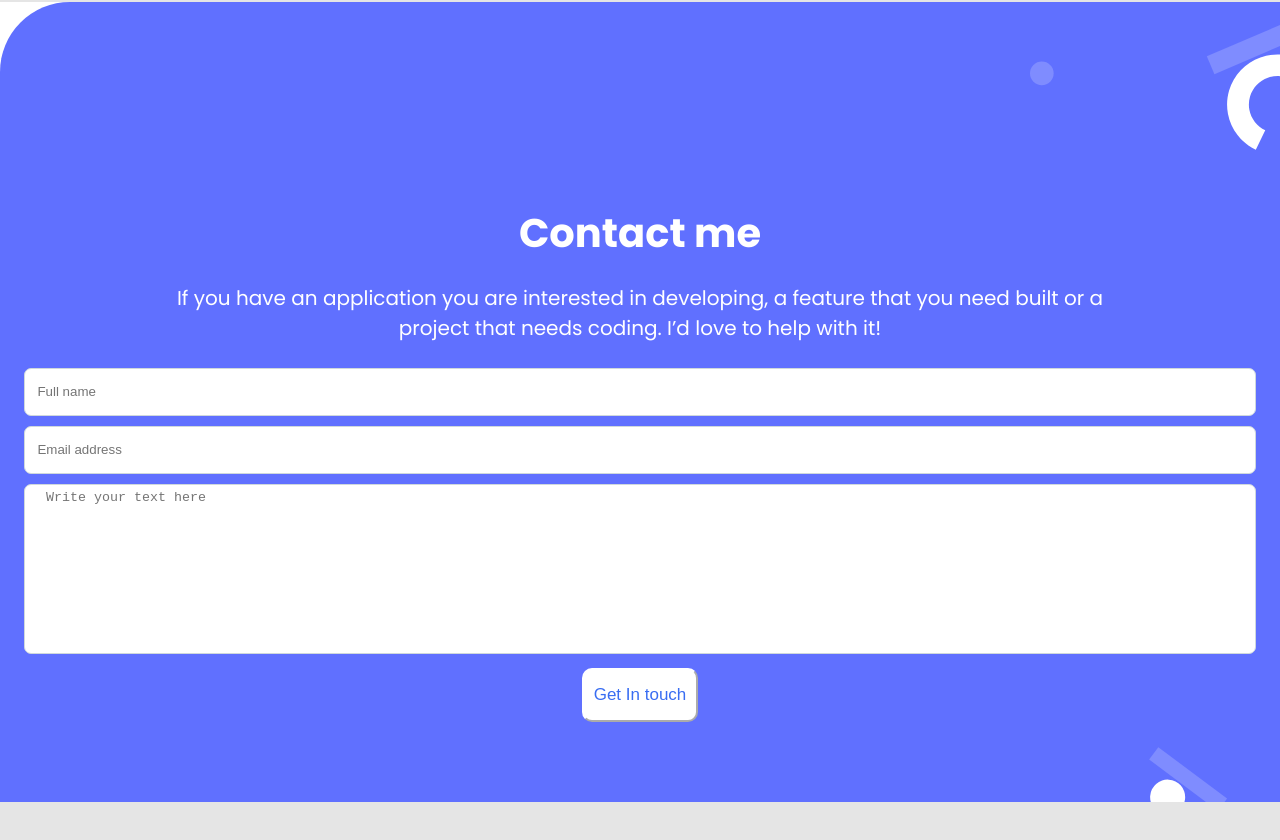
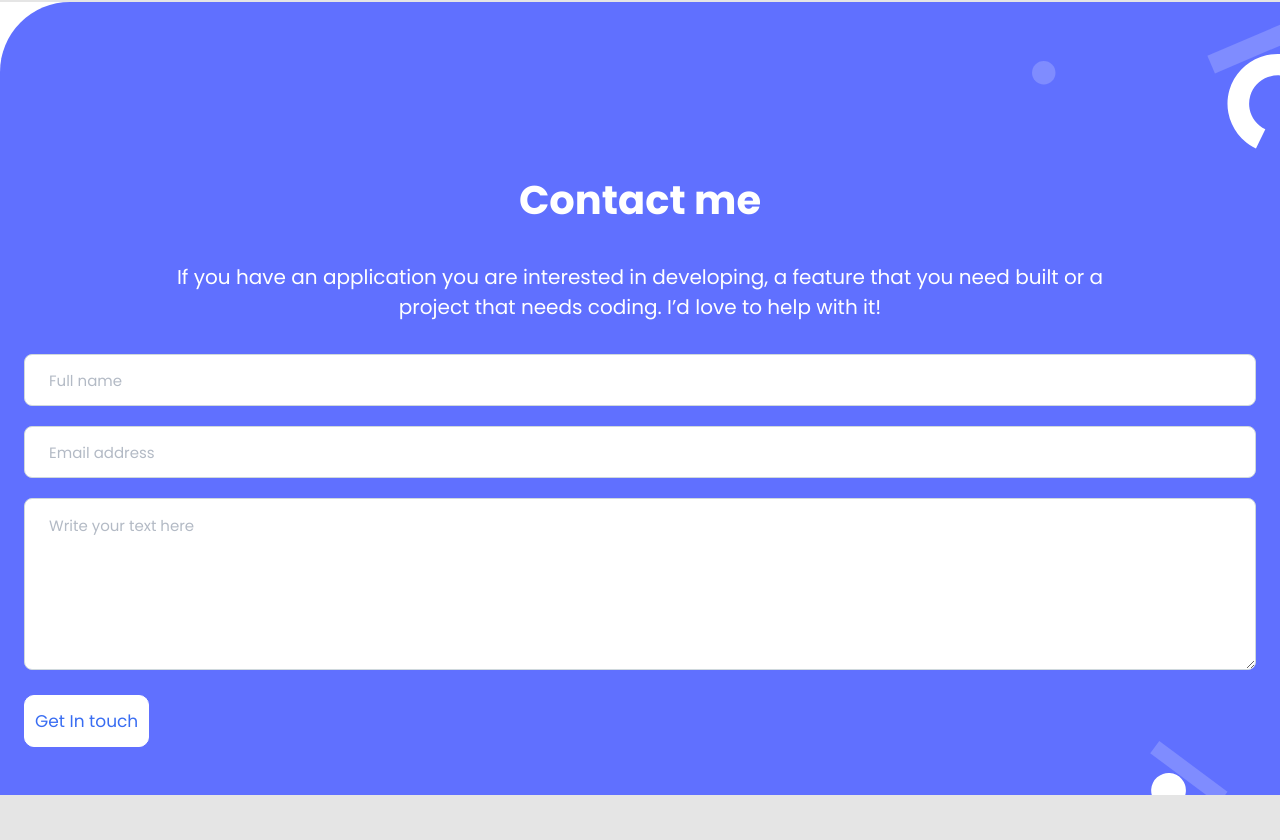
Before and after one commit to Fentahunn/contact-form, a plain HTML site: page index.html in a window 1280 px wide. Shown: the part 5194-6034 px from the top of the page. Drawn offline with Linux system fonts and the light colour scheme.

Commit message:
Make changes in the index.html and style.css files

```diff
--- a/index.html
+++ b/index.html
@@ -318,23 +318,13 @@
               with it!
             </p>
             <form class="form-contact" action="https://formspree.io/f/xwkjdrpo" method="post">
-              <ul class="form-ul">
-                <li>
-                  <input type="text" name="user_name" id="user_name" placeholder="  Full name" maxlength="30"
-                    class="input-form" required />
-                </li>
-                <li>
-                  <input type="email" name="user_email" id="user_email" placeholder="  Email address" required
-                    class="input-form" required />
-                </li>
-                <li>
-                  <textarea required name="user_message" id="user_message" maxlength="500"
-                    placeholder="  Write your text here" class="input-form"></textarea>
-                </li>
-                <li>
-                  <button type="submit" class="btn-submit">Get In touch</button>
-                </li>
-              </ul>
+              <input type="text" name="user_name" id="user_name" placeholder="  Full name" maxlength="30"
+               required />
+              <input type="email" name="user_email" id="user_email" placeholder="  Email address" required
+                 required />
+              <textarea required name="user_message" id="user_message" maxlength="500" cols="30" rows="7"
+                placeholder="  Write your text here"></textarea>
+              <button type="submit" class="btn-submit">Get In touch</button>
             </form>
           </div>
         </aside>
--- a/style.css
+++ b/style.css
@@ -551,7 +551,8 @@ footer {
 }
 
 .setup-elements {
-  height: 100vh;
+  height: auto;
+  width: 100%;
   background-position: right;
   padding-top: 7.1875rem;
   padding-bottom: 3rem;
@@ -561,15 +562,42 @@ footer {
   flex-direction: column;
   justify-content: center;
   align-items: center;
+  gap: 12px;
+  text-align: center;
 }
 
 .form-contact {
+  margin-left: auto;
+  margin-right: auto;
+  width: 100%;
+  border-radius: 4px;
   display: flex;
   flex-direction: column;
-  row-gap: 27px;
-  align-items: center;
-  justify-content: center;
-  width: 100%;
+  justify-content: flex-start;
+  gap: 20px;
+}
+
+.form-contact > * {
+  font-family: "Poppins", sans-serif;
+  font-style: normal;
+  font-weight: 400;
+  font-size: 17px;
+  line-height: 20px;
+  color: #172b4d;
+  padding-top: 15px;
+  padding-bottom: 15px;
+  padding-left: 16px;
+  background: #fff;
+  border: 1px solid #cfd8dc;
+  border-radius: 8px;
+}
+
+.form-contact > *::placeholder {
+  color: #b3bac5;
+  font-style: normal;
+  font-weight: 400;
+  font-size: 15px;
+  line-height: 24px;
 }
 
 .head-contact {
@@ -581,16 +609,6 @@ footer {
   margin-bottom: 0;
 }
 
-.form-contact > ul {
-  width: 100%;
-  list-style: none;
-}
-
-.form-ul {
-  padding: 0;
-  margin: 0;
-}
-
 .setup-elements > p {
   color: white;
   font-family: "Poppins", sans-serif;
@@ -599,27 +617,7 @@ footer {
   width: 80%;
 }
 
-/* .contactme {
-  display: flex;
-  flex-direction: column;
-  justify-content: center;
-  justify-items: center;
-  padding: 0 25vw;
-} */
-
-.input-form {
-  border-radius: 7px;
-  width: 100%;
-  height: 48px;
-  margin: 5px 0;
-  outline: none;
-  border: 1px solid #cfd8dc;
-  padding-inline-start: 5px;
-}
-
-textarea {
-  height: 170px !important;
-  padding-top: 5px;
+.contact-form textarea {
   resize: none;
 }
 
```
